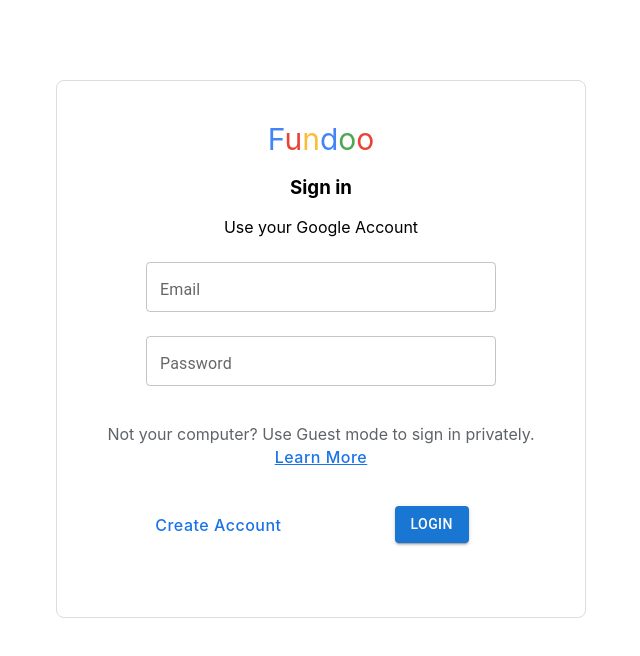
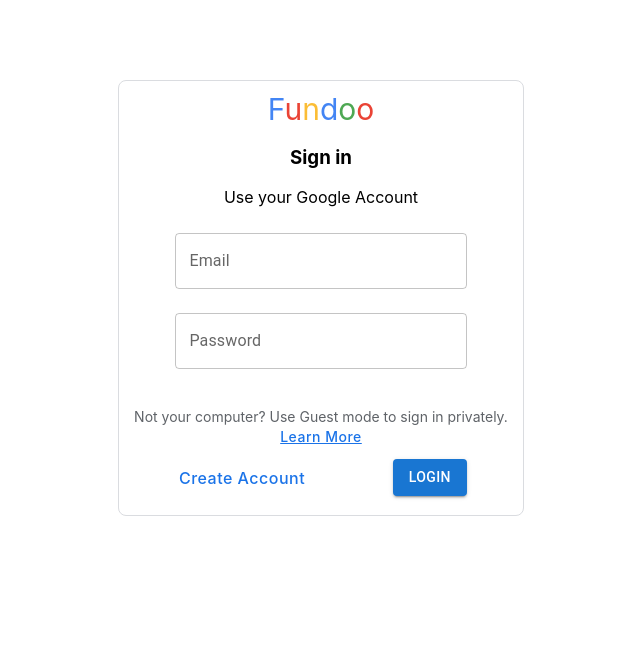
Before and after one commit to Lokeshkiran1/FundooApplication, a React (Create React App) app in the folder fundooapplication/: page / in a window 1280 px wide. Shown: the top 656 px of the page, without its empty margins (319-959 px from the left). Built offline with nearby package versions, Linux system fonts and the light colour scheme.

Commit message:
[Lokesh]Refactor:Added separate div tag for text fields and css properties

```diff
--- a/fundooapplication/src/signin/Signin.css
+++ b/fundooapplication/src/signin/Signin.css
@@ -4,12 +4,12 @@
 }
 
 .loginCard{
-    width: 35%;
+    width: 30%;
     border-radius: 8px;
     border: 1px solid #dadce0;
     display: block;
     margin: 80px auto;
-    padding: 40px 40px 40px;
+    padding: 10px 10px 10px;
     height: fit-content;
     align-items: center;
     justify-content: center;
@@ -31,26 +31,16 @@
     justify-content: center;
 }
 .columnform{
-    margin: 1%;
-    flex-flow: column;
-    flex-wrap: wrap;
-    width: 100% auto;
-    padding: 1% 5% 1%;
+    padding: 10px;
 }
-#outlined{
-
-    height: 50px;
-    width: 350px;
-    /* height: 10%;
-    width:100%; */
-    box-sizing: inherit;
-    text-align: center;
+.outlined{
+    width: 80%;
 }
 .notComputer{
     padding-bottom: 3px;
     padding-top: 20px;
     color: #5f6368;
-    font-size: 16px;
+    font-size: 14px;
     line-height: 1.4286;
 }
 .link{
@@ -62,12 +52,12 @@
 }
 .buttonRegister{
     justify-content: space-between;
-    padding: 30px 0;
+    padding: 5px 0;
 }
 .row{
     display: flex;
     border: 0px solid;
-    width: 70%;
+    width: 75%;
     align-items: center;
     justify-content: space-between;
     padding: 1% 7% 1% 13%;
--- a/fundooapplication/src/signin/Signin.jsx
+++ b/fundooapplication/src/signin/Signin.jsx
@@ -13,8 +13,8 @@
                     <span className="subText">Use your Google Account</span>
                 </div>
                 <div className="columnform" >
-                    <TextField id="outlined" label="Email" variant="outlined" margin="normal" />
-                    <TextField id="outlined" label="Password" variant="outlined" margin="normal" />
+                    <div><TextField className="outlined" label="Email" variant="outlined" margin="normal" /></div>
+                    <div><TextField className="outlined"label="Password" variant="outlined" margin="normal" /></div>
                 </div>
                 <div className="notComputer">Not your computer? Use Guest mode to sign in privately.
                     <a className="link" href="https://support.google.com/chrome/answer/6130773?hl=en">Learn More</a>
```
